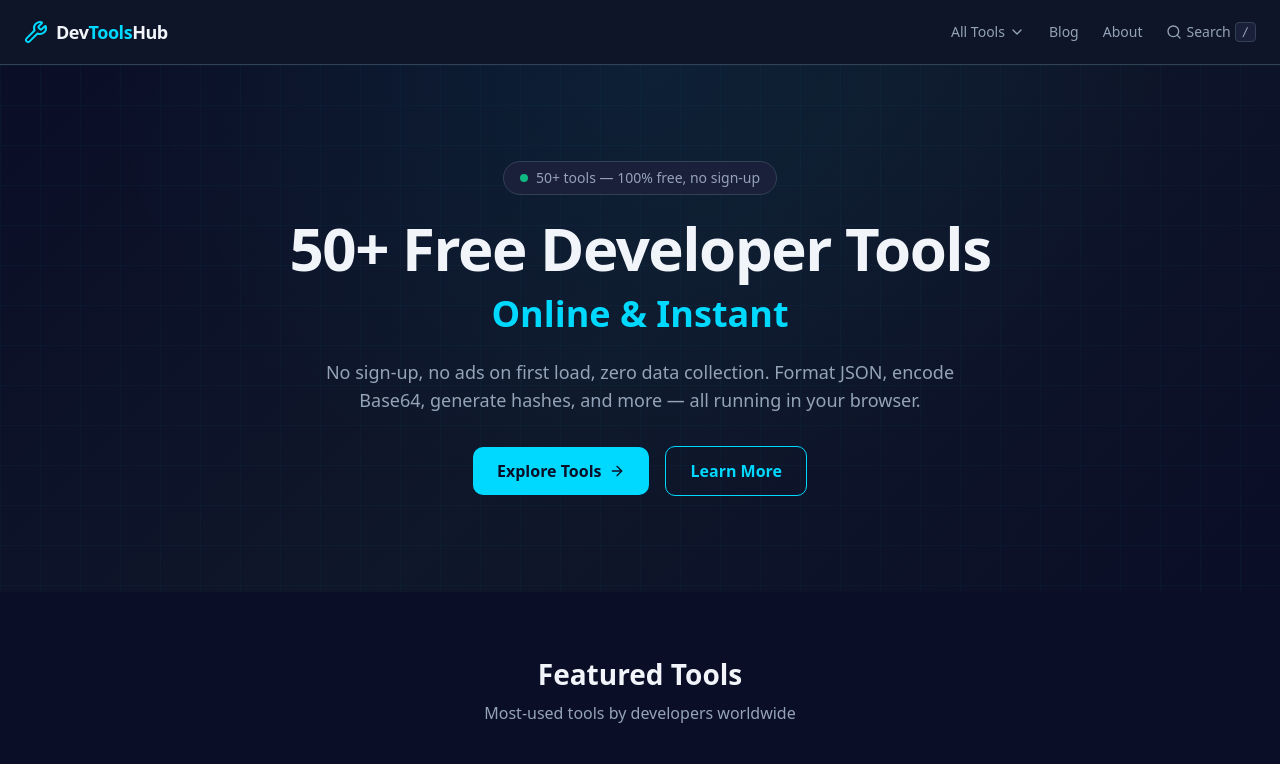
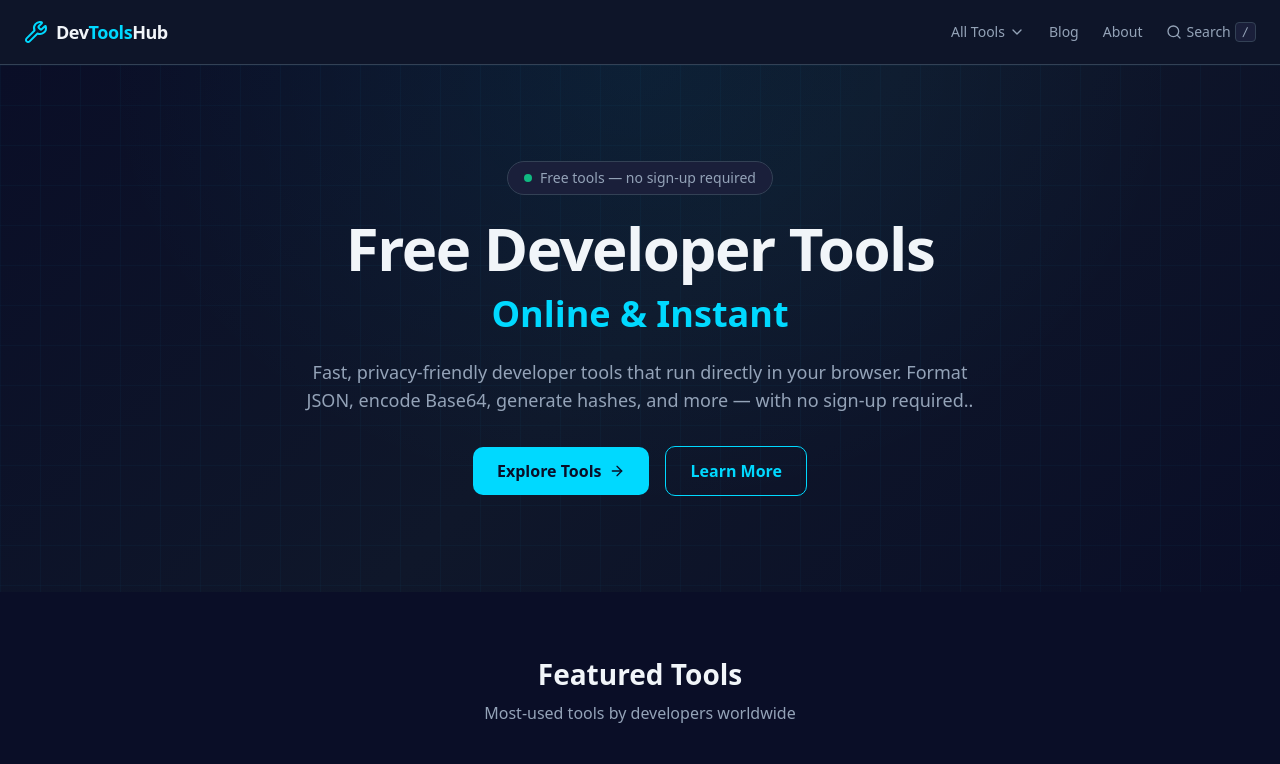
Before and after one commit to sammhzn/devtoolshub, a Next.js app: page / in a window 1280 px wide. Shown: the top 764 px of the page. Built offline with nearby package versions, Linux system fonts and the light colour scheme.

Commit message:
Update developer tools messaging

```diff
--- a/src/app/layout.tsx
+++ b/src/app/layout.tsx
@@ -17,7 +17,7 @@ const geistMono = Geist_Mono({
 export const metadata: Metadata = {
   metadataBase: new URL("https://devtoolshub-gamma.vercel.app"),
 
-  title: "DevToolsHub - 50+ Free Developer Tools Online",
+  title: "DevToolsHub - Free Developer Tools Online",
 
   description:
     "Free online developer tools including JSON formatter, Base64 encoder, hash generator, URL encoder, UUID generator and more. No sign-up required.",
--- a/src/components/home/hero.tsx
+++ b/src/components/home/hero.tsx
@@ -15,17 +15,17 @@ export default function Hero() {
       <div className="page-fade-in relative mx-auto max-w-4xl px-4 py-16 text-center sm:px-6 md:py-20 lg:py-24">
         <div className="mb-4 inline-flex items-center rounded-full border border-[#334155] bg-[#1A1F3A] px-4 py-1.5 text-sm text-[#94A3B8]">
           <span className="mr-2 inline-block h-2 w-2 rounded-full bg-[#10B981]" />
-          50+ tools — 100% free, no sign-up
+          Free tools — no sign-up required
         </div>
         <h1 className="text-2xl font-bold leading-tight tracking-tight text-[#F1F5F9] sm:text-4xl md:text-5xl lg:text-6xl">
-          50+ Free Developer Tools
+          Free Developer Tools
         </h1>
         <h2 className="mt-2 text-2xl font-bold text-[#00D9FF] sm:text-3xl md:text-4xl">
           Online &amp; Instant
         </h2>
         <p className="mx-auto mt-6 max-w-2xl text-base text-[#94A3B8] md:text-lg">
-          No sign-up, no ads on first load, zero data collection. Format JSON,
-          encode Base64, generate hashes, and more — all running in your browser.
+          Fast, privacy-friendly developer tools that run directly in your browser.
+          Format JSON, encode Base64, generate hashes, and more — with no sign-up required..
         </p>
         <div className="mt-8 flex flex-col items-center gap-4 sm:flex-row sm:justify-center">
           <button
```
